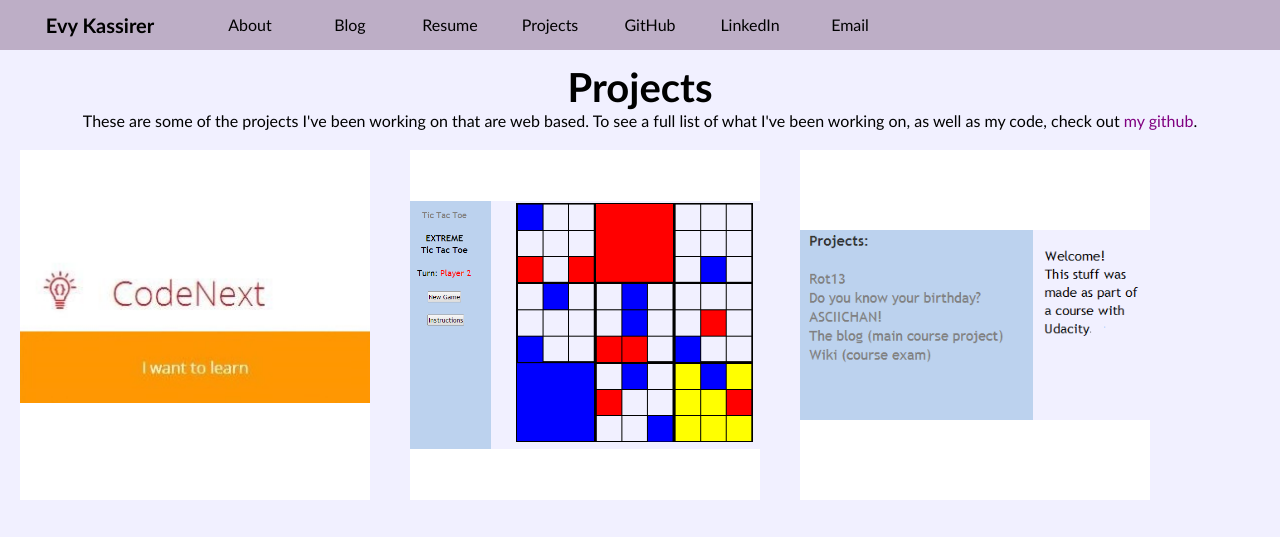
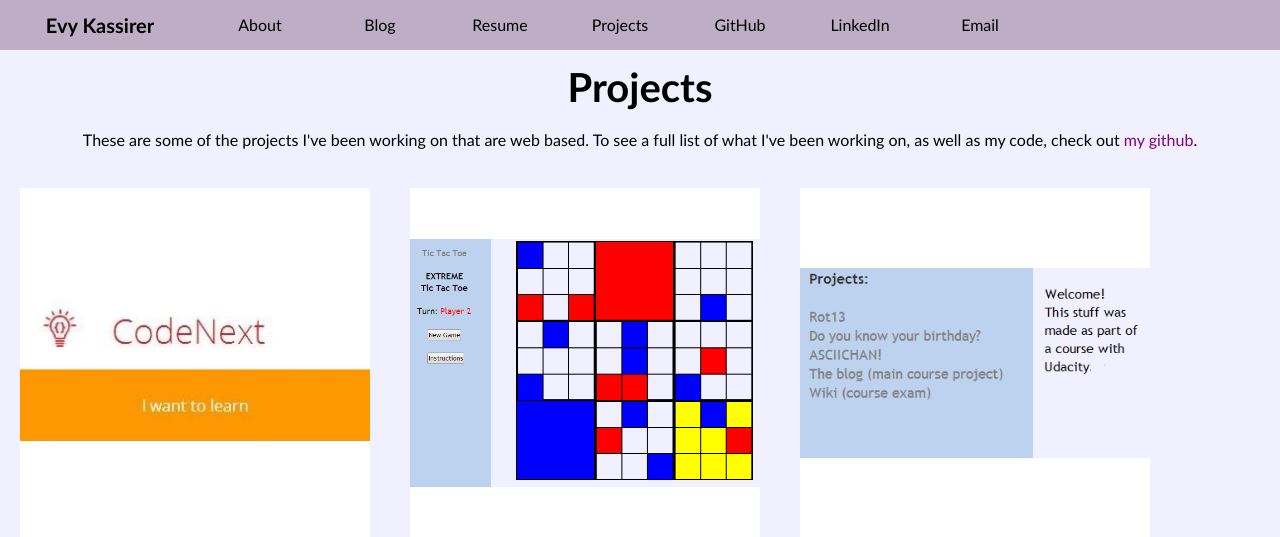
Before and after one commit to evykassirer/personal_website, a Python web app: template templates/projects.html in a window 1280 px wide. Shown: the top 537 px of the page. Run offline with Jinja, Linux system fonts and the light colour scheme; the template is opened without the code that fills it, so the values that code supplies are empty.

Commit message:
Ming-Cee's comments addressed
-- widened menu buttons
-- more space around the text on the projects page under the header
-- drop down menu are anchors in a div instead of a list

```diff
--- a/stylesheets/main.css
+++ b/stylesheets/main.css
@@ -47,7 +47,7 @@ html, body{
     text-decoration: none;
     height:50px;
     line-height: 50px;
-    width: 100px;
+    width: 120px;
     background-color: #BDAEC6;
 
     color: black;
@@ -61,9 +61,10 @@ html, body{
 
 .dropdown {
     float: left;
-    width: 100px;
+    width: 120px;
 }
 
+/* FIX THE OTHER PAGES CODE THEN DELETE THIS */
 .dropdown ul {
     position:absolute;
     z-index:999;
@@ -74,7 +75,7 @@ html, body{
 .dropdown ul li {
     height:50px;
     line-height: 50px;
-    width: 100px;
+    width: 120px;
     background-color: #BDAEC6;
 
     color: black;
@@ -105,9 +106,56 @@ html, body{
     display:block;
 }
 
+/* NEW DROPDOWN CODE */
+.dropdownlist {
+    position:absolute;
+    z-index:999;
+    list-style-type: none;
+    top:50px;
+}
+
+.dropdownlist a {
+    height:50px;
+    line-height: 50px;
+    width: 120px;
+    background-color: #BDAEC6;
+    display:none;
+    color: black;
+    text-align:center;
+    text-decoration: none;
+    color:black;
+}
+
+.dropdownlist a:hover {
+    background-color: #421C52;
+    color: white;
+}
+
+/* drop down part */
+.dropdownlist {
+    position:fixed;
+    font-size: 13px;
+}
+
+.dropdown:hover .dropdownlist a {
+    display:block;
+}
+
 .pagebody{
     position:absolute;
     padding-top: 10px;
     width: 100%;
     height:100%;
 }
+
+/* MENU BAR FOR MOBILE AND THIN SCREENS
+when it's too small for the menu items:
+@media all and (max-width:1100px) {
+
+}
+make a drop down menu on click - don't list projects individually
+
+when the screen is too small for my name and a menu, increase the height of the placeholder and make name and menu two rows
+when the menu drops, incrase the placeholder to the height of the menu
+
+*/
--- a/templates/projects.html
+++ b/templates/projects.html
@@ -14,12 +14,12 @@
 	  		<a class = "section_name" href='/resume' target='_blank'>Resume</a>
 	  		<div class = "dropdown">
 	  			<a class = "section_name" href='/projects'>Projects</a>
-	  			<ul>
-                    <li><a href='http://davepagurek.com/yc/' target='_blank'>Code Next</a></li>
-                    <li><a href='/tictactoe'>Tic Tac Toe</a></li>
-                    <li><a href='/udacity'>Web Dev</a></li>
-                    <li><a href='/todo'>Future learning</a></li>
-                </ul>
+	  			<div class = "dropdownlist">
+                    <a href='http://davepagurek.com/yc/' target='_blank'>Code Next</a>
+                    <a href='/tictactoe'>Tic Tac Toe</a>
+                    <a href='/udacity'>Web Dev</a>
+                    <a href='/todo'>Future learning</a>
+                </div>
 	  		</div>
 	 		<a class = "section_name" href='https://github.com/evykassirer/', '_blank'>GitHub</a>
 	 		<a class = "section_name" href='http://ca.linkedin.com/in/ekassirer/', '_blank'>LinkedIn</a>
@@ -28,7 +28,9 @@
 		<div class="topplaceholder"></div>
 		<div class="pagebody">
 			<h2>Projects</h2>
+			<br>
 			<p> These are some of the projects I've been working on that are web based. To see a full list of what I've been working on, as well as my code, check out <a class="link" href=http://github.com/evykassirer>my github</a>.</p>
+			<br>
 			<div id="projects">
 				<a href='http://davepagurek.com/yc/' target='_blank' class="project">
 					<br>
```
Also changed, not shown: templates/frontpage.html (+6 -6 lines).
